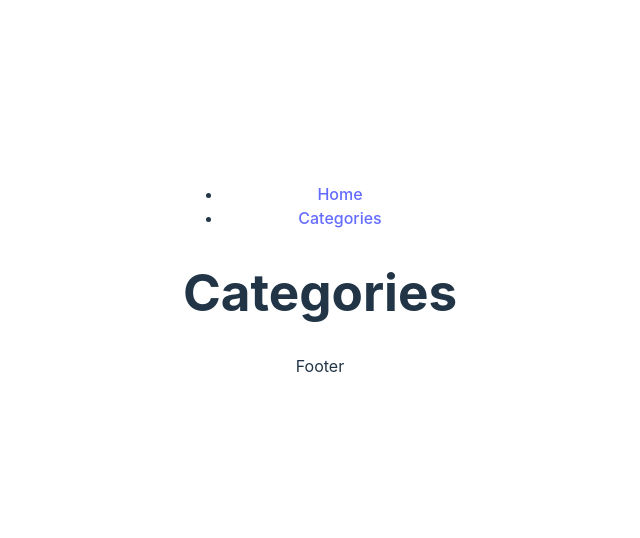
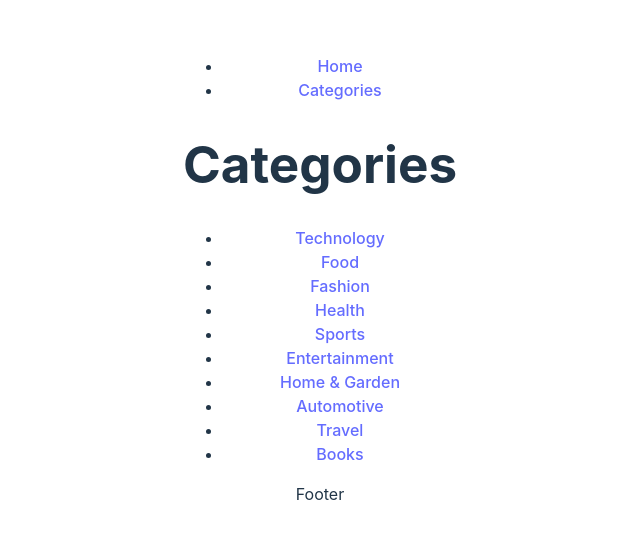
Before and after one commit to fredrikkri/clean-react, a React (Vite) app: page /categories in a window 1280 px wide. Shown: the part 128-666 px from the top of the page, without its empty margins (320-960 px from the left). Built offline with nearby package versions, Linux system fonts and the light colour scheme.

Commit message:
laget linker til de forskjellige kategoriene, de fungerer men det er ikke noe på de sidene

```diff
--- a/src/components/Categories.jsx
+++ b/src/components/Categories.jsx
@@ -1,5 +1,15 @@
+import {Link} from "react-router-dom"
+
 export default function Categories() {
+    const categories = ["Technology", "Food", "Fashion", "Health", "Sports", "Entertainment", "Home & Garden", "Automotive", "Travel", "Books"];
+
     return (
-        <h1>Categories</h1>
+
+        <>
+            <h1>Categories</h1>
+            <ul>
+                {categories.map((category, index) => <li key={category + index}><Link to={category}>{category}</Link></li>)}
+            </ul>
+        </>
     )
 }
```
